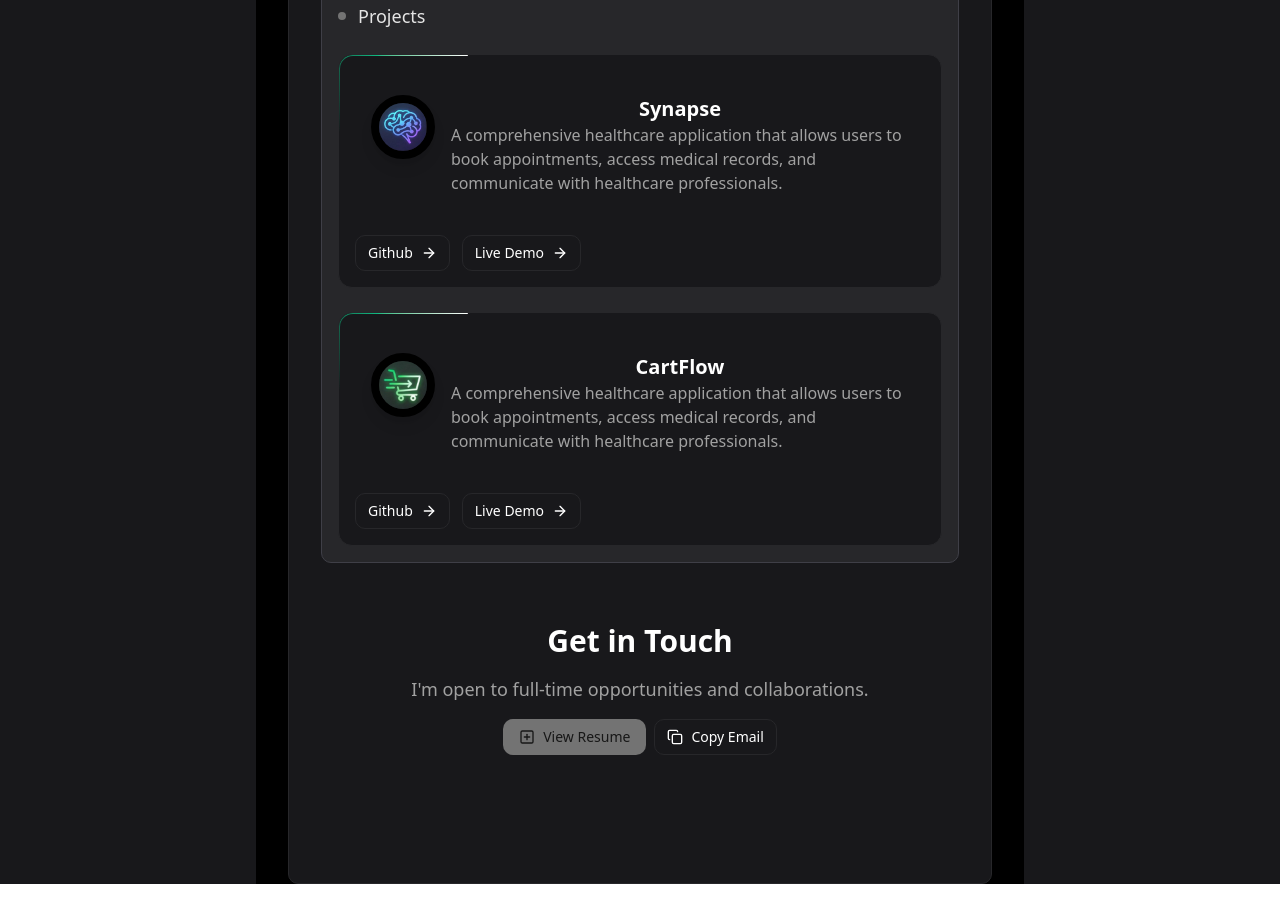
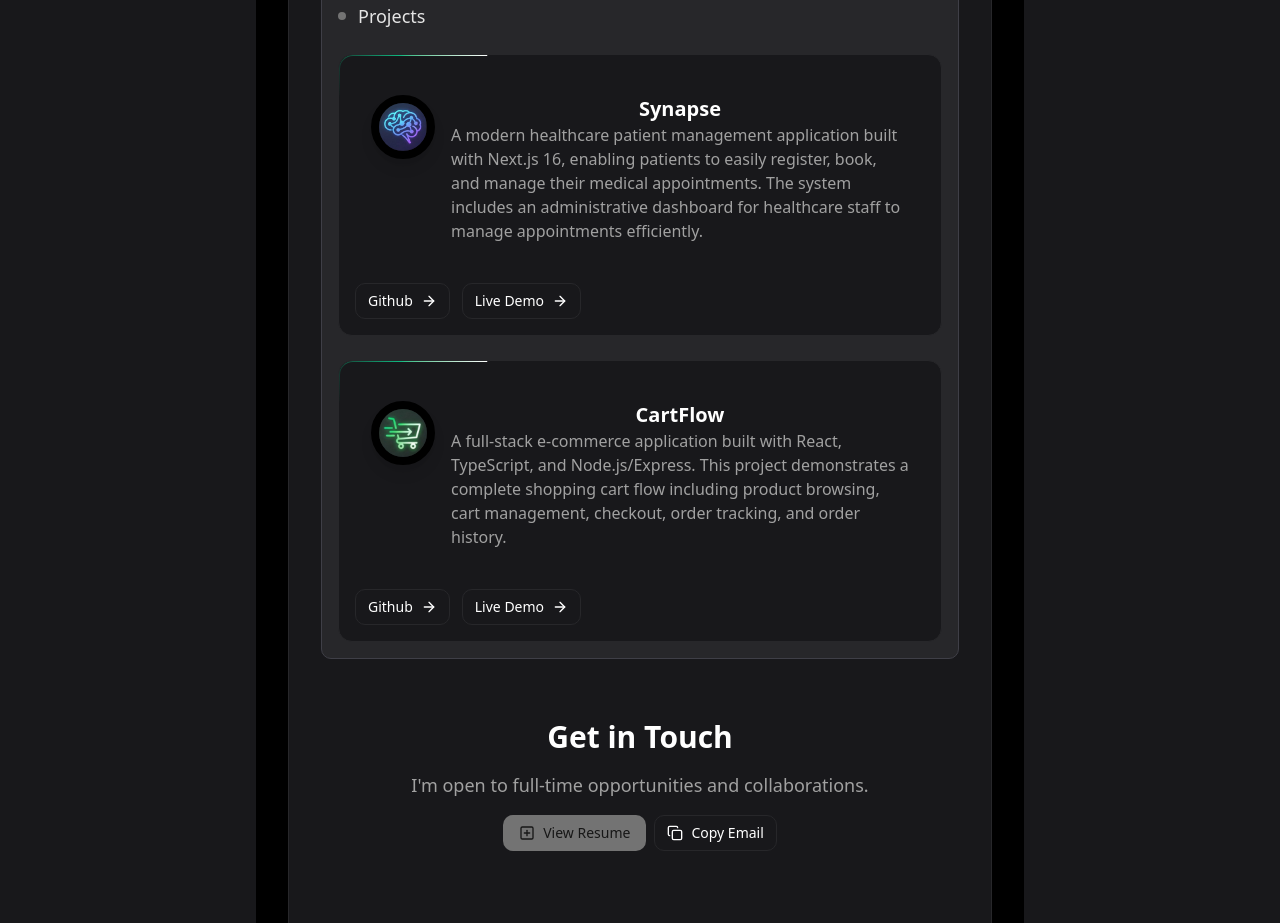
Before and after one commit to sardarabhay/portfolio-website, a Next.js app: page / in a window 1280 px wide. Shown: the part 880-1803 px from the top of the page. Before the commit the page ends 1764 px from the top, so only its background shows below. Built offline with nearby package versions, Linux system fonts and the light colour scheme.

Commit message:
chore: update ProjectsSection with real project links and improved descriptions
Add real GitHub and live demo URLs for Synapse and CartFlow projects
Improve project descriptions for clarity and detail in ProjectsSection

```diff
--- a/components/ProjectsSection.tsx
+++ b/components/ProjectsSection.tsx
@@ -4,17 +4,17 @@ export function ProjectsSection() {
   const projects = [
     {
       title: "Synapse",
-      description: "A comprehensive healthcare application that allows users to book appointments, access medical records, and communicate with healthcare professionals.",
+      description: "A modern healthcare patient management application built with Next.js 16, enabling patients to easily register, book, and manage their medical appointments. The system includes an administrative dashboard for healthcare staff to manage appointments efficiently.",
       logoSrc: "/logo_healthcare.png",
-      githubUrl: "#",
-      liveDemoUrl: "#"
+      githubUrl: "https://github.com/sardarabhay/healthcare_synapse",
+      liveDemoUrl: "https://healthcare-synapse.vercel.app/"
     },
     {
       title: "CartFlow",
-      description: "A comprehensive healthcare application that allows users to book appointments, access medical records, and communicate with healthcare professionals.",
+      description: "A full-stack e-commerce application built with React, TypeScript, and Node.js/Express. This project demonstrates a complete shopping cart flow including product browsing, cart management, checkout, order tracking, and order history.",
       logoSrc: "/logo_ecommerce.png",
-      githubUrl: "#",
-      liveDemoUrl: "#"
+      githubUrl: "https://github.com/sardarabhay/ecommerce_cartflow",
+      liveDemoUrl: "http://ecommerce-project-env.eba-kdqziby3.eu-north-1.elasticbeanstalk.com/"
     }
   ];
 
```
